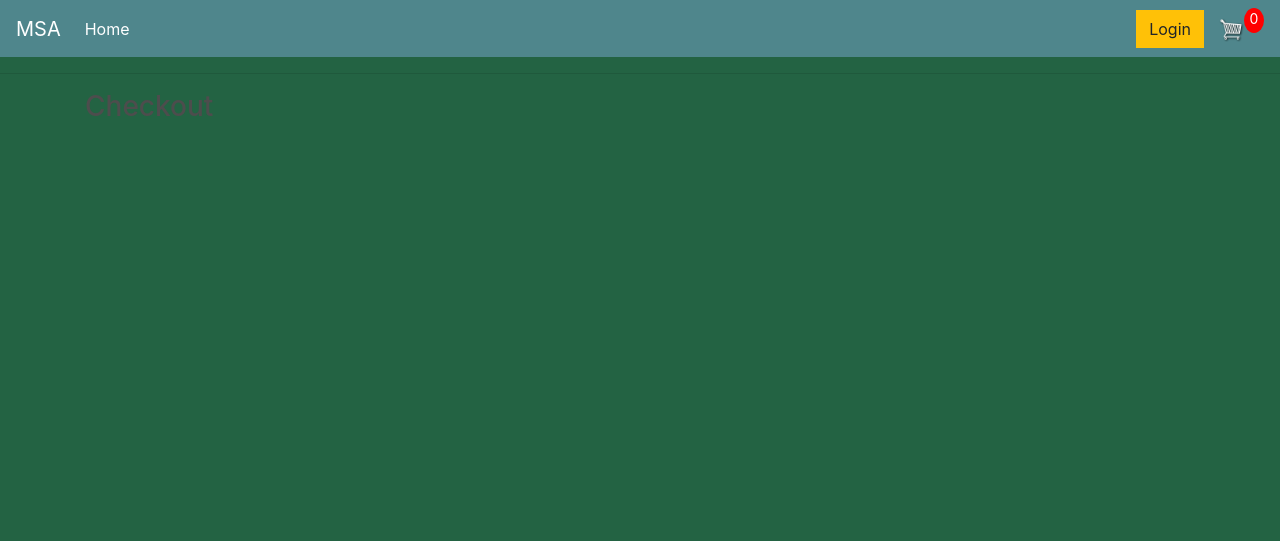
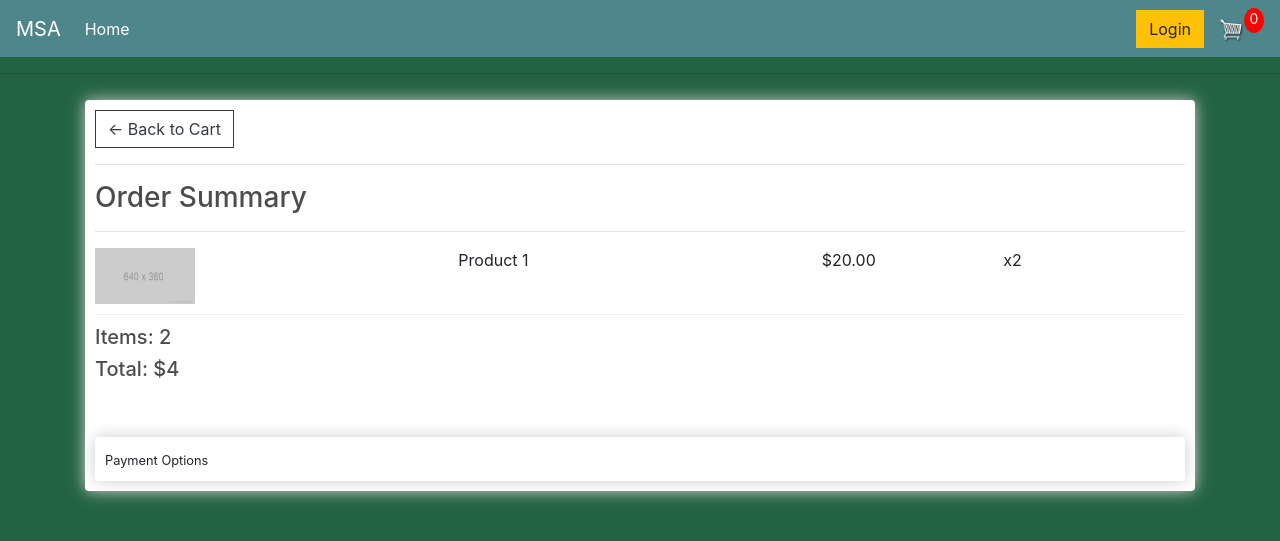
Before and after one commit to Mohamed-Salem-Ali/e-commerce, a Django app: page /checkout/ in a window 1280 px wide. Shown: the top 541 px of the page. Run offline with Django 5.2, Linux system fonts and the light colour scheme; some libraries are stand-ins or nearby versions.

Commit message:
Feat(Core): Checkout Page - Layout : row with one column for Order summary - Add cart rows for each item (image, product name , total price and number of items) - Add total number of all items and total price for all items - Add placeholder part for payment methods

```diff
--- a/core/templates/core/checkout.html
+++ b/core/templates/core/checkout.html
@@ -1,5 +1,35 @@
 {% extends 'core/base.html' %}
 {% load static %}
 {% block content %}
-<h3>Checkout</h3>
+<div class="row">
+    <div class="col-lg-12">
+        <div class="box-element">
+            <a class="btn btn-outline-dark" href="{% url 'cart' %}">&#x2190; Back to Cart</a>
+            <hr>
+            <h3>Order Summary</h3>
+            <hr>
+            <div class="cart-row">
+                <div style="flex:2"><img class="row-image" src="{% static 'images/placeholder.png' %}"></div>
+                <div style="flex:2">
+                    <p>Product 1</p>
+                </div>
+                <div style="flex:1">
+                    <p>$20.00</p>
+                </div>
+                <div style="flex:1">
+                    <p>x2</p>
+                </div>
+            </div>
+            <h5>Items: 2</h5>
+            <h5>Total: $4</h5>
+            <br>
+            <br>
+            <div class="box-element " id="payment-info">
+                <small>Payment Options</small>
+            </div>
+        </div>
+
+
+    </div>
+</div>
 {% endblock content %}
```
